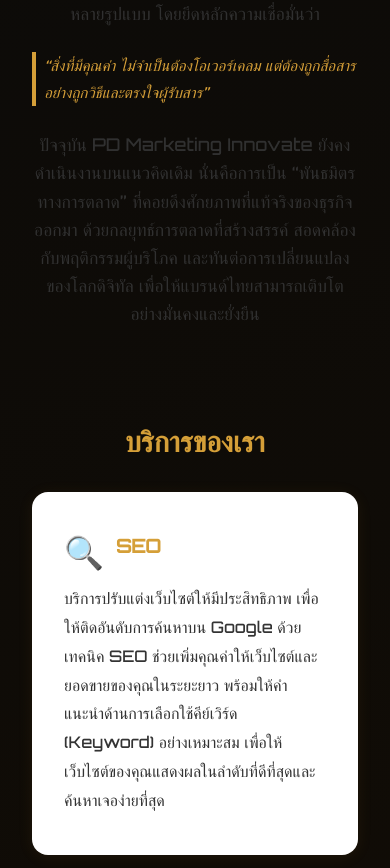
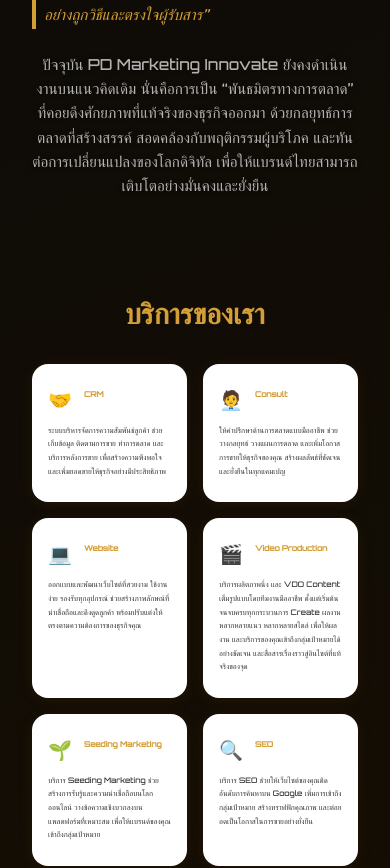
Before and after one commit to kkongyuu/pd_front, a React (Vite) app: page / in a window 390 px wide. Shown: the part 867-1735 px from the top of the page. Built offline with nearby package versions, Linux system fonts and the light colour scheme.

Commit message:
service-team

```diff
--- a/src/App.css
+++ b/src/App.css
@@ -205,6 +205,8 @@
   pointer-events: auto;
 }
 
+
+
 section {
   min-height: auto;
   display: flex;
@@ -241,6 +243,20 @@
 /*hero compnent*/
 
 .hero h1 {
+    font-size: 1.8rem;
+  }
+  .hero p {
+    font-size: 1.1rem;
+  }
+  .section-content h2 {
+    font-size: 1.8rem;
+  }
+  .section-content p {
+    font-size: 1rem;
+  }
+
+
+.hero h1 {
   font-size: 3.5rem;
   color: var(--primary);
   margin-bottom: 1rem;
@@ -266,12 +282,14 @@
 }
 
 .hero-bio h3 {
-  color: #555;
+  color: #dad3d3fa;
   font-size: 1.4rem;
   margin-bottom: 1rem;
 }
 
 .hero-bio p {
+  color: #ddddddd7;
+  text-shadow: 0 0 6px rgba(0, 0, 0, 0.6);
    font-size: 1.125rem; /* ขนาดปกติ */
   line-height: 1.6;
 }
@@ -376,7 +394,7 @@
 
 .team-member {
   flex: 0 0 auto;
-  width: 250px;
+  width: 450px;
   background: rgba(255, 255, 255, 0.05);
   border-radius: 16px;
   text-align: center;
@@ -497,7 +515,7 @@
 
 
 
-/*servicwComponent */
+/*serviceComponent */
 .services-grid {
   display: grid;
   grid-template-columns: repeat(3, minmax(340px, 1fr)); /* กำหนดความกว้างขั้นต่ำของกล่อง */
@@ -519,6 +537,7 @@
   flex-direction: column;
   align-items: flex-start;
   max-width: 380px; /* ควบคุมขนาดให้ใกล้เคียงในภาพ */
+
 }
 
 
@@ -632,18 +651,6 @@
   }
 
 
-  .hero h1 {
-    font-size: 1.8rem;
-  }
-  .hero p {
-    font-size: 1.1rem;
-  }
-  .section-content h2 {
-    font-size: 1.8rem;
-  }
-  .section-content p {
-    font-size: 1rem;
-  }
 
 
    section {
@@ -654,6 +661,11 @@
     width: 60%;
     margin: 1rem auto;
   }
+  .team-scroll {
+  display: flex;
+  gap: 2rem;
+  animation: scrollRight 15s linear infinite;
+}
 
 
 }
@@ -675,6 +687,28 @@
 
 @media (max-width: 768px) {
   .services-grid {
-    grid-template-columns: 1fr;
+    grid-template-columns: repeat(2, minmax(150px, 1fr)); /* กำหนดความกว้างขั้นต่ำและให้ยืดได้ */
+    gap: 1rem; /* ลด gap ให้เหมาะกับมือถือ */
+    justify-content: center; /* จัดกึ่งกลาง */
   }
+
+  .service-box {
+    max-width: 100%; /* ไม่ให้เกิน container */
+    min-height: auto; /* ให้ความสูงปรับตามเนื้อหา */
+    padding: 1.5rem 1rem; /* ลด padding ให้เล็กลง */
+  }
+
+  .service-box p {
+    font-size: 0.475rem; /* ลดขนาดตัวอักษรสำหรับมือถือ */
+  }
+
+  .service-icon {
+    font-size: 1.2rem; /* ลดขนาดไอคอน */
+  }
+  .service-box h3 {
+  color: var(--primary);
+  margin-bottom: 0.75rem;
+  font-size: 0.475rem;
 }
+
+}
--- a/src/components/Services.jsx
+++ b/src/components/Services.jsx
@@ -1,8 +1,18 @@
 const services = [
   {
-    icon: "🔍",
-    title: "SEO",
-    desc: "บริการปรับแต่งเว็บไซต์ให้มีประสิทธิภาพ เพื่อให้ติดอันดับการค้นหาบน Google ด้วยเทคนิค SEO ช่วยเพิ่มคุณค่าให้เว็บไซต์และยอดขายของคุณในระยะยาว พร้อมให้คำแนะนำด้านการเลือกใช้คีย์เวิร์ด (Keyword) อย่างเหมาะสม เพื่อให้เว็บไซต์ของคุณแสดงผลในลำดับที่ดีที่สุดและค้นหาเจอง่ายที่สุด"
+    icon: "🤝",
+    title: "CRM",
+    desc: "ระบบบริหารจัดการความสัมพันธ์ลูกค้า ช่วยเก็บข้อมูล ติดตามการขาย ทำการตลาด และบริการหลังการขาย เพื่อสร้างความพึงพอใจและเพิ่มยอดขายให้ธุรกิจอย่างมีประสิทธิภาพ "
+  },
+  {
+    icon: "🧑‍💼",
+    title: "Consult",
+    desc: "ให้คำปรึกษาด้านการตลาดแบบมืออาชีพ ช่วยวางกลยุทธ์ วางแผนการตลาด และเพิ่มโอกาสการขายให้ธุรกิจของคุณ สร้างผลลัพธ์ที่ชัดเจนและยั่งยืนในทุกแคมเปญ"
+  },
+  {
+    icon: "💻",
+    title: "Website",
+    desc: "ออกแบบและพัฒนาเว็บไซต์ที่สวยงาม ใช้งานง่าย รองรับทุกอุปกรณ์ ช่วยสร้างภาพลักษณ์ที่น่าเชื่อถือและดึงดูดลูกค้า พร้อมปรับแต่งให้ตรงตามความต้องการของธุรกิจคุณ "
   },
   {
     icon: "🎬",
@@ -10,25 +20,16 @@
     desc: "บริการผลิตภาพนิ่ง และ VDO Content เต็มรูปแบบโดยทีมงานมืออาชีพ ตั้งแต่เริ่มต้นจนจบครบทุกกระบวนการ Create ผลงานหลากหลายแนว หลากหลายสไตล์ เพื่อให้ผลงาน และบริการของคุณเข้าถึงกลุ่มเป้าหมายได้อย่างชัดเจน และสื่อสารเรื่องราวสู่อินไซต์ที่แท้จริงของจุด"
   },
   {
-    icon: "🤝",
-    title: "Influencer Marketing",
-    desc: "บริการวางกลยุทธ์ ออกแบบแผนการตลาดผ่าน KOL, Influencer รวมถึงทำรีวิว พร้อมคัดสรรอินฟลูเอนเซอร์ที่เหมาะสมกับแบรนด์ของคุณ ช่วยให้เข้าถึงความสนใจของกลุ่มเป้าหมายที่ตรงกลุ่มมากขึ้น บริการช่วยขยายช่องทางออนไลน์ เพิ่มการรับรู้ และสร้างความน่าเชื่อถือให้กับแบรนด์"
+    icon: "🌱",
+    title: "Seeding Marketing",
+    desc: "บริการ Seeding Marketing ช่วยสร้างการรับรู้และความน่าเชื่อถือบนโลกออนไลน์ วางข้อความเชิงบวกลงบนแพลตฟอร์มที่เหมาะสม เพื่อให้แบรนด์ของคุณเข้าถึงกลุ่มเป้าหมาย "
   },
   {
-    icon: "🌱",
-    title: "Seeding Marketing",
-    desc: "บริการ Seeding Marketing ที่ช่วยสร้างการรับรู้ และกระตุ้นความสนใจสินค้า หรือบริการของคุณผ่านการปลูกข่าวเชิงบวกบนแพลตฟอร์มต่าง ๆ เราจะช่วยทำให้แบรนด์ของคุณเป็นที่พูดถึง พร้อมสร้างความน่าเชื่อถือให้กับผู้บริโภค ด้วยการวางจังหวะที่ตรงใจ และเนื้อหาที่อ่านเป็นธรรมชาติ"
+    icon: "🔍",
+    title: "SEO",
+    desc: "บริการ SEO ช่วยให้เว็บไซต์ของคุณติดอันดับการค้นหาบน Google เพิ่มการเข้าถึงกลุ่มเป้าหมาย สร้างทราฟฟิกคุณภาพ และต่อยอดเป็นโอกาสในการขายอย่างยั่งยืน "
   },
-  {
-    icon: "💻",
-    title: "Website",
-    desc: "บริการปรับแต่งเว็บไซต์ให้ตอบโจทย์กับธุรกิจคุณ ด้วยมาตรฐานระดับประสบการณ์การใช้งานของ User ให้สะดวก และน่าสนใจต่อผู้ชม พร้อมปรับโครงสร้างเว็บไซต์ให้มีประสิทธิภาพ ตรงตาม SEO ของ Google เพิ่มปริมาณ Traffic และสร้างโอกาสในการขยายยอดขายให้ธุรกิจของคุณอย่างยั่งยืน"
-  },
-  {
-    icon: "🧑‍💼",
-    title: "Consult",
-    desc: "บริการที่ปรึกษาการตลาด (Consulting) ที่ช่วยวางแผน และพัฒนา Marketing Strategy ที่เหมาะสมกับธุรกิจของคุณ เรามุ่งเน้นการสร้างกลยุทธ์การตลาดที่มีประสิทธิภาพ เพื่อเพิ่มโอกาสสู่เป้าหมายทางธุรกิจ และผลลัพธ์ที่ดีในระยะยาว ช่วยให้ธุรกิจของคุณเติบโตอย่างยั่งยืน"
-  }
+
 ]
 
 function Services() {
--- a/src/components/Team.jsx
+++ b/src/components/Team.jsx
@@ -33,7 +33,7 @@
           {teamMembers.map((member, idx) => (
             <div className="team-member" key={idx}>
               <img src={member.img} alt={member.name} />
-              <p>{member.name}</p>
+              {/* <p>{member.name}</p> */}
             </div>
           ))}
         </div>
```
